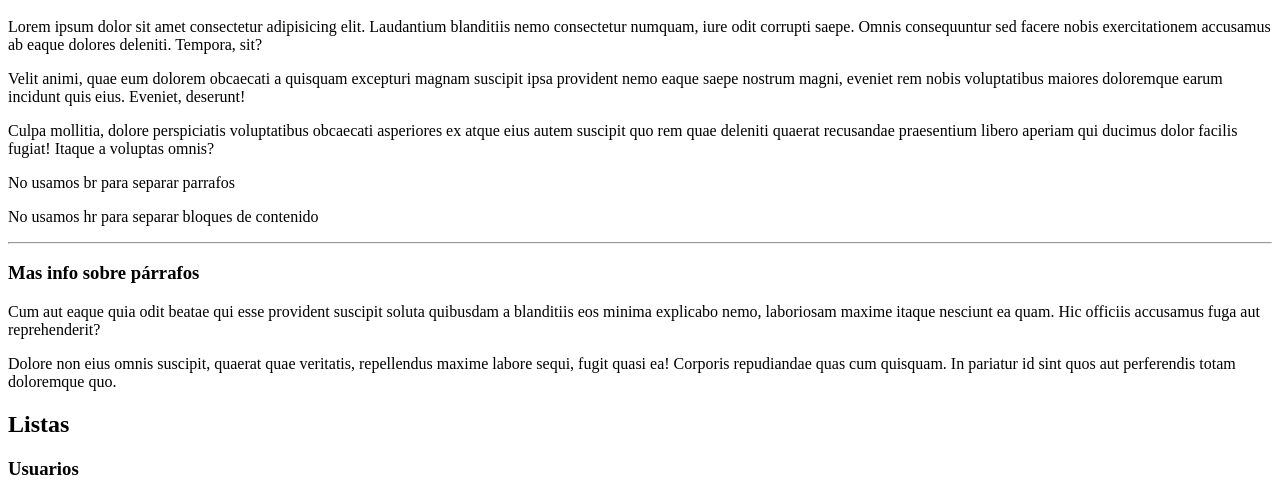
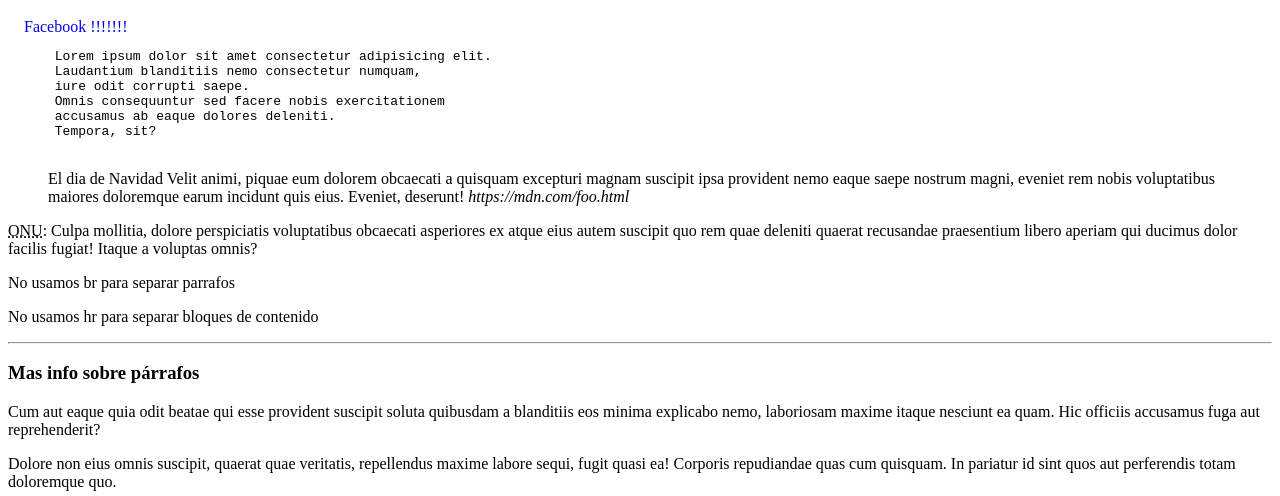
Before and after one commit to alce65/web.sample.2024, a website: page index.html in a window 1280 px wide. Shown: the part 242-738 px from the top of the page. Drawn offline with Linux system fonts and the light colour scheme.

Commit message:
Update index html

```diff
--- a/index.html
+++ b/index.html
@@ -61,18 +61,29 @@
         <span style="display: block;">El párrafo</span>
       </h2>
     </header>
-
-
-
-
-    <p>Lorem ipsum dolor sit amet consectetur adipisicing elit. Laudantium blanditiis nemo consectetur numquam, iure
-      odit
-      corrupti saepe. Omnis consequuntur sed facere nobis exercitationem accusamus ab eaque dolores deleniti. Tempora,
-      sit?</p>
-    <p>Velit animi, quae eum dolorem obcaecati a quisquam excepturi magnam suscipit ipsa provident nemo eaque saepe
-      nostrum magni, eveniet rem nobis voluptatibus maiores doloremque earum incidunt quis eius. Eveniet, deserunt!</p>
-    <p>Culpa mollitia, dolore perspiciatis voluptatibus obcaecati asperiores ex atque eius autem suscipit quo rem quae
-      deleniti quaerat recusandae praesentium libero aperiam qui ducimus dolor facilis fugiat! Itaque a voluptas omnis?
+    <a href="./assets/facebook.svg">Facebook !!!!!!!</a>
+    <pre>
+      Lorem ipsum dolor sit amet consectetur adipisicing elit.
+      Laudantium blanditiis nemo consectetur numquam,
+      iure odit corrupti saepe.
+      Omnis consequuntur sed facere nobis exercitationem
+      accusamus ab eaque dolores deleniti.
+      Tempora, sit?
+    </pre>
+    <blockquote cite="https://mdn.com/foo.html">
+      El <time datetime="25/12/1833">dia de Navidad</time> Velit animi, <data value="3.14">pi</data>quae eum dolorem
+      obcaecati a quisquam excepturi
+      magnam
+      suscipit ipsa provident nemo eaque
+      saepe
+      nostrum magni, eveniet rem nobis voluptatibus maiores doloremque earum incidunt quis eius. Eveniet, deserunt!
+      <cite>https://mdn.com/foo.html</cite>
+    </blockquote>
+    <p><abbr title="Naciones Unidas">ONU</abbr>:
+      Culpa mollitia, dolore perspiciatis voluptatibus obcaecati asperiores ex atque eius autem suscipit quo rem
+      quae
+      deleniti quaerat recusandae praesentium libero aperiam qui ducimus dolor facilis fugiat! Itaque a voluptas
+      omnis?
     </p>
     <p>No usamos br para separar parrafos</p>
     <p>No usamos hr para separar bloques de contenido</p>
```
